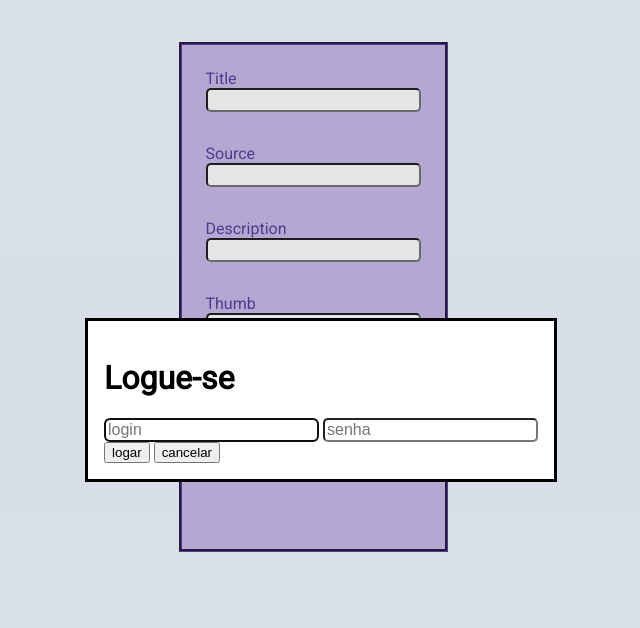
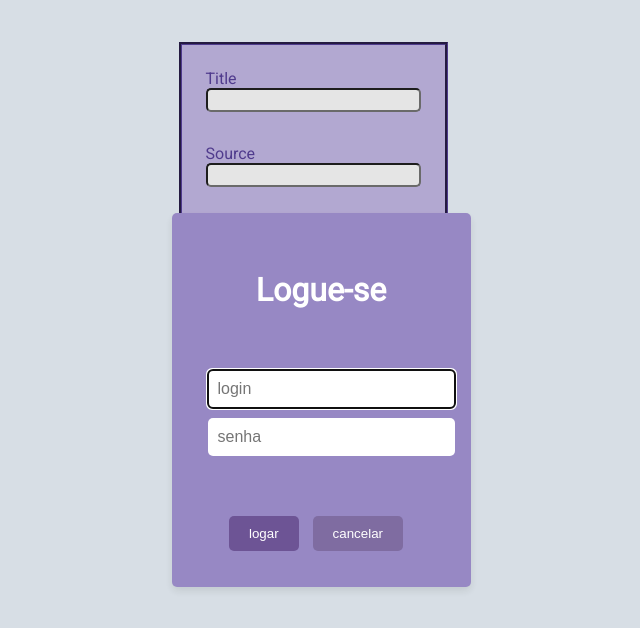
Before and after one commit to ElaneSz/IA21-Player-Um-Novo-Comeco, a website: page Testes/public/index.html in a window 1280 px wide. Shown: the whole page, without its empty margins (319-959 px from the left). Drawn offline with Linux system fonts and the light colour scheme.

Commit message:
Caixa de dialogo atualizada

```diff
--- a/Testes/public/index.html
+++ b/Testes/public/index.html
@@ -10,7 +10,7 @@
     <script defer async src="main.js"></script>
 </head>
 <body>
-    <dialog> <!--Só aparece quando solicitado-->
+    <dialog id="custom-dialog"> <!--Só aparece quando solicitado-->
         <header>
             <h1>Logue-se</h1>
         </header>
--- a/Testes/public/main.css
+++ b/Testes/public/main.css
@@ -80,3 +80,70 @@ ul.movie-list > li > div {
     box-shadow: inset 2px 2px 2px rgba(0,0,0,0.2);
     text-shadow: none;
 }
+
+/*=============================================*/
+
+dialog#custom-dialog {
+    background-color: #9788c4;
+    border: none;
+    border-radius: 5px;
+    box-shadow: 0 4px 8px rgba(0, 0, 0, 0.1);
+    max-width: 400px;
+}
+
+/* Estilos para o cabeçalho */
+dialog#custom-dialog header {
+    padding: 20px;
+    text-align: center;
+    color: #fff;
+}
+
+/* Estilos para o formulário */
+dialog#custom-dialog main {
+    padding: 20px;
+    text-align: center;
+}
+
+/* Estilos para os campos de entrada */
+dialog#custom-dialog input {
+    display: block;
+    width: 100%;
+    margin-bottom: 10px;
+    padding: 10px;
+    border: none;
+    border-radius: 5px;
+}
+
+/* Estilos para o rodapé */
+dialog#custom-dialog footer {
+    padding: 20px;
+    text-align: center;
+}
+
+/* Estilos para as mensagens */
+dialog#custom-dialog .msg {
+    color: #fff;
+    font-size: 14px;
+    margin-bottom: 10px;
+}
+
+/* Estilos para os botões */
+dialog#custom-dialog button {
+    padding: 10px 20px;
+    border: none;
+    border-radius: 5px;
+    cursor: pointer;
+    color: #fff;
+    background-color: #5e4b85;
+    margin-right: 10px;
+}
+
+/* Estilo para o botão "cancelar" */
+dialog#custom-dialog .bt-cancel {
+    background-color: #7f6ca1;
+}
+
+/* Estilo para o botão "logar" */
+dialog#custom-dialog .bt-send {
+    background-color: #6d5495;
+}
--- a/Testes/src/index.js
+++ b/Testes/src/index.js
@@ -24,7 +24,7 @@ function login(req, res, next) {
 // LOGIN
 app.get("/login", (req, res) => {
   const { login, senha } = req.query
-  if (login == "Elane" && senha == "123123") {
+  if (login == "elanesz" && senha == "123123") {
     const hash = crypto.randomBytes(20).toString('hex')
     loginTokens.push(hash)
     //console.log(hash)
```
Also changed, not shown: Testes/public/video-player.js (+1 -7 lines).
